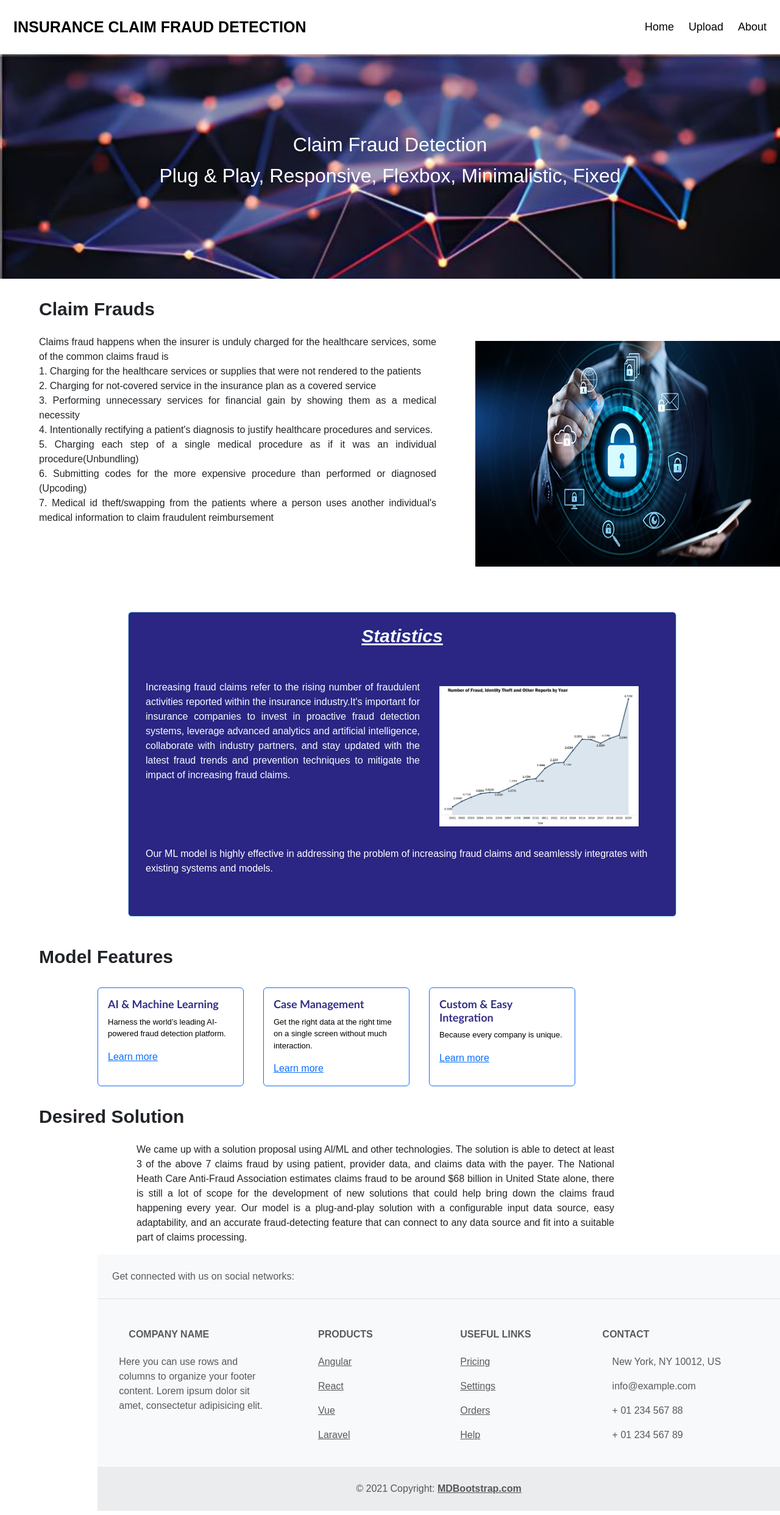
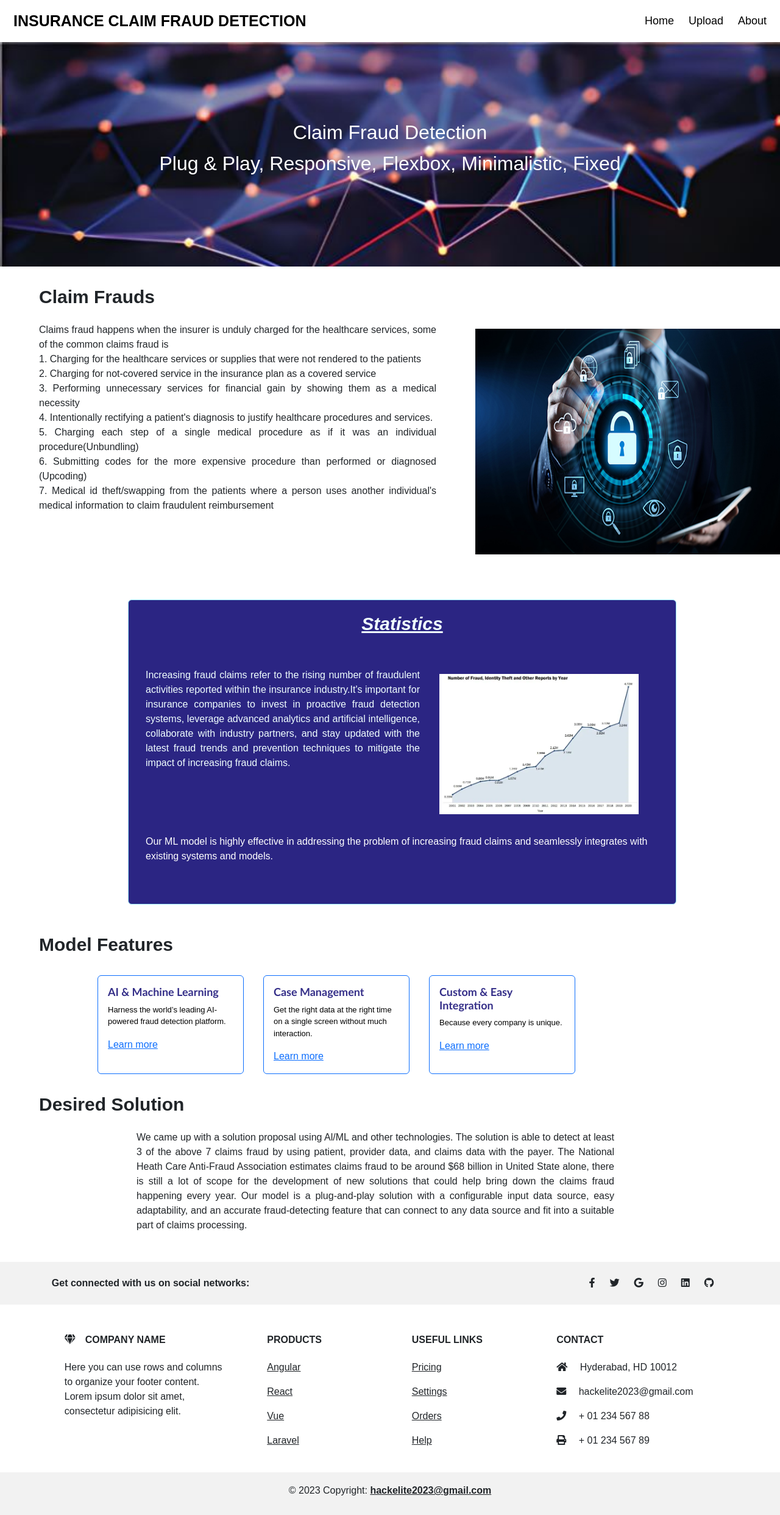
Before and after one commit to Saiteja421/Claim_Fraud_Detection, a Flask app: page /home.html in a window 1280 px wide. Shown: the whole page at 61% size. Run offline with Flask 3, Linux system fonts and the light colour scheme.

Commit message:
Update home.html

```diff
--- a/templates/home.html
+++ b/templates/home.html
@@ -3,6 +3,9 @@
 <head>
        <title>Claim Fraud detection</title>
 <meta name="viewport" content="width=device-width, initial-scale=1">
+<link rel="stylesheet" href="https://cdnjs.cloudflare.com/ajax/libs/font-awesome/5.15.3/css/all.min.css" />
+
+
 <link href="https://cdn.jsdelivr.net/npm/bootstrap@5.3.0-alpha3/dist/css/bootstrap.min.css" rel="stylesheet" integrity="sha384-KK94CHFLLe+nY2dmCWGMq91rCGa5gtU4mk92HdvYe+M/SXH301p5ILy+dN9+nJOZ" crossorigin="anonymous">
 <style>
 
@@ -32,7 +35,7 @@
 .header {
   overflow: hidden;
   background-color: white;
-  padding: 20px 10px;
+  padding: 10px 10px;
 }
 
 .header a {
@@ -57,7 +60,6 @@
 }
 
 .header a.active {
-  /* background-color: dodgerblue; */
   color: black;
 }
 
@@ -121,6 +123,13 @@
 .card-text{
   color: black;
   font-size: small;
+}
+
+.social-section {
+      display: flex;
+      justify-content: space-between;
+      align-items: center;
+      padding-right: 5.3rem;
     }
 
 </style>
@@ -201,7 +210,6 @@
         <h3 style="font-size: 30px; font-weight: bold;margin-left: 4pc; margin-top: 2pc; margin-bottom: 2pc;">Model Features</h3>
         <div style="display: flex; margin-left: 10rem;">
           <div class="card border-primary mb-3" style="max-width: 15rem;">
-            <!-- <div class="card-header">Header</div> -->
             <div class="card-body text-primary">
               <h5 class="card-title">AI & Machine Learning</h5>
               <p class="card-text">Harness the world’s leading AI-powered fraud detection platform.</p>
@@ -209,7 +217,6 @@
             </div>
           </div>
           <div class="card border-primary mb-3" style="max-width: 15rem; margin-left: 2rem;">
-            <!-- <div class="card-header">Header</div> -->
             <div class="card-body text-primary">
               <h5 class="card-title">Case Management</h5>
               <p class="card-text">Get the right data at the right time on a single screen without much interaction.</p>
@@ -217,7 +224,6 @@
             </div>
           </div>
           <div class="card border-primary mb-3" style="max-width: 15rem; margin-left: 2rem;">
-            <!-- <div class="card-header">Header</div> -->
             <div class="card-body text-primary">
               <h5 class="card-title">Custom & Easy Integration</h5>
               <p class="card-text">Because every company
@@ -226,8 +232,6 @@
               </div>
           </div>
         </div>
-
-        <!-- <img src="/FlexNav-master/images/flow.jpg" alt="Image" style="width: 70%; margin-top: 2pc; margin-left: 4pc;" > -->
 
  <h2 style=" font-weight: bold;font-size: 30px; margin-left: 4pc; margin-top: 1pc; margin-bottom: 1.5pc;">Desired Solution</h2>
         <div style="margin-left: 10pc; background-size: cover;">
@@ -239,52 +243,42 @@
 
             Our model is a plug-and-play solution with a configurable input data source, easy adaptability, and an accurate fraud-detecting feature that can connect to any data source and fit into a suitable part of claims processing.</p>
     </div>
-
+    </div>
   </body>
 
-<div style="margin-left: 0px;">
-   <footer class="text-center text-lg-start bg-light text-muted"">
-    <!-- Section: Social media -->
-    <section class="d-flex justify-content-center justify-content-lg-between p-4 border-bottom">
-      <!-- Left -->
-      <div class="me-5 d-none d-lg-block">
-        <span>Get connected with us on social networks:</span>
+  <div>
+    <footer style="margin-top: 3rem;">
+     <section class="social-section" style="height: 70px; display: flex; align-items: center;padding-left: 5.3rem;background-color: rgba(0, 0, 0, 0.05);">
+       <div>
+         <span style="font-weight: bold;">Get connected with us on social networks:</span>
        </div>
-      <!-- Left -->
 
-      <!-- Right -->
-      <div>
-        <a href="" class="me-4 text-reset">
+       <div style="display: flex; align-items: center;">
+         <a href="https://www.facebook.com" class="me-4 text-reset">
            <i class="fab fa-facebook-f"></i>
          </a>
-        <a href="" class="me-4 text-reset">
+         <a href="https://www.twitter.com" class="me-4 text-reset">
            <i class="fab fa-twitter"></i>
          </a>
-        <a href="" class="me-4 text-reset">
+         <a href="https://www.google.com" class="me-4 text-reset">
            <i class="fab fa-google"></i>
          </a>
-        <a href="" class="me-4 text-reset">
+         <a href="https://www.instagram.com" class="me-4 text-reset">
            <i class="fab fa-instagram"></i>
          </a>
-        <a href="" class="me-4 text-reset">
+         <a href="https://www.linkedin.com" class="me-4 text-reset">
            <i class="fab fa-linkedin"></i>
          </a>
-        <a href="" class="me-4 text-reset">
+         <a href="https://github.com/Saiteja421/Claim_Fraud_Detection" class="me-4 text-reset">
            <i class="fab fa-github"></i>
          </a>
        </div>
-      <!-- Right -->
      </section>
-    <!-- Section: Social media -->
 
-    <!-- Section: Links  -->
      <section class="">
        <div class="container text-center text-md-start mt-5">
-        <!-- Grid row -->
          <div class="row mt-3">
-          <!-- Grid column -->
            <div class="col-md-3 col-lg-4 col-xl-3 mx-auto mb-4">
-            <!-- Content -->
              <h6 class="text-uppercase fw-bold mb-4">
                <i class="fas fa-gem me-3"></i>Company name
              </h6>
@@ -293,11 +287,8 @@
                dolor sit amet, consectetur adipisicing elit.
              </p>
            </div>
-          <!-- Grid column -->
 
-          <!-- Grid column -->
            <div class="col-md-2 col-lg-2 col-xl-2 mx-auto mb-4">
-            <!-- Links -->
              <h6 class="text-uppercase fw-bold mb-4">
                Products
              </h6>
@@ -314,11 +305,8 @@
                <a href="#!" class="text-reset">Laravel</a>
              </p>
            </div>
-          <!-- Grid column -->
 
-          <!-- Grid column -->
            <div class="col-md-3 col-lg-2 col-xl-2 mx-auto mb-4">
-            <!-- Links -->
              <h6 class="text-uppercase fw-bold mb-4">
                Useful links
              </h6>
@@ -335,34 +323,25 @@
                <a href="#!" class="text-reset">Help</a>
              </p>
            </div>
-          <!-- Grid column -->
 
-          <!-- Grid column -->
            <div class="col-md-4 col-lg-3 col-xl-3 mx-auto mb-md-0 mb-4">
-            <!-- Links -->
              <h6 class="text-uppercase fw-bold mb-4">Contact</h6>
-            <p><i class="fas fa-home me-3"></i> New York, NY 10012, US</p>
+             <p><i class="fas fa-home me-3"></i> Hyderabad, HD 10012</p>
              <p>
                <i class="fas fa-envelope me-3"></i>
-              info@example.com
+               hackelite2023@gmail.com
              </p>
              <p><i class="fas fa-phone me-3"></i> + 01 234 567 88</p>
              <p><i class="fas fa-print me-3"></i> + 01 234 567 89</p>
            </div>
-          <!-- Grid column -->
          </div>
-        <!-- Grid row -->
        </div>
      </section>
-    <!-- Section: Links  -->
 
-    <!-- Copyright -->
-    <div class="text-center p-4" style="background-color: rgba(0, 0, 0, 0.05);">
-      © 2021 Copyright:
-      <a class="text-reset fw-bold" href="https://mdbootstrap.com/">MDBootstrap.com</a>
+     <div class="" style="background-color: rgba(0, 0, 0, 0.05); height: 70px;text-align: center;padding-top: 18px;">
+       © 2023 Copyright:
+       <a class="text-reset fw-bold" href="">hackelite2023@gmail.com</a>
      </div>
-    <!-- Copyright -->
    </footer>
-  </div>
 
 </html>
```
Lines whose indentation alone changed are shown as unchanged.
